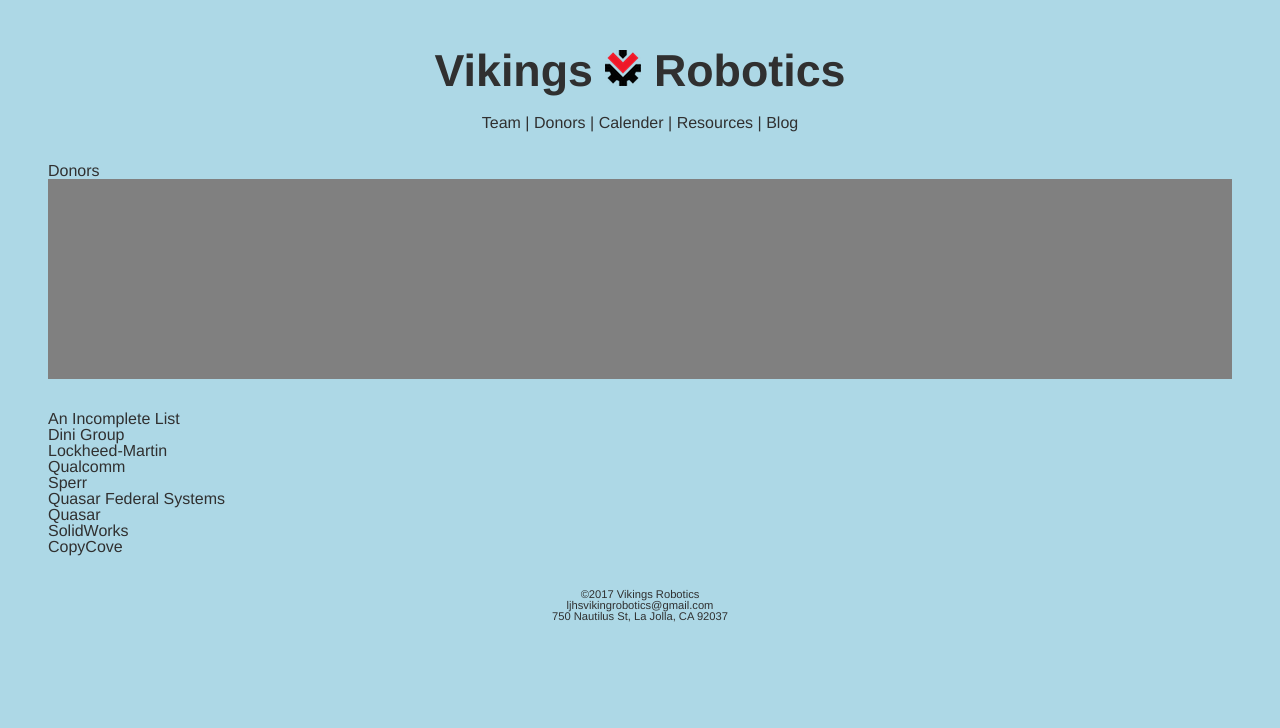
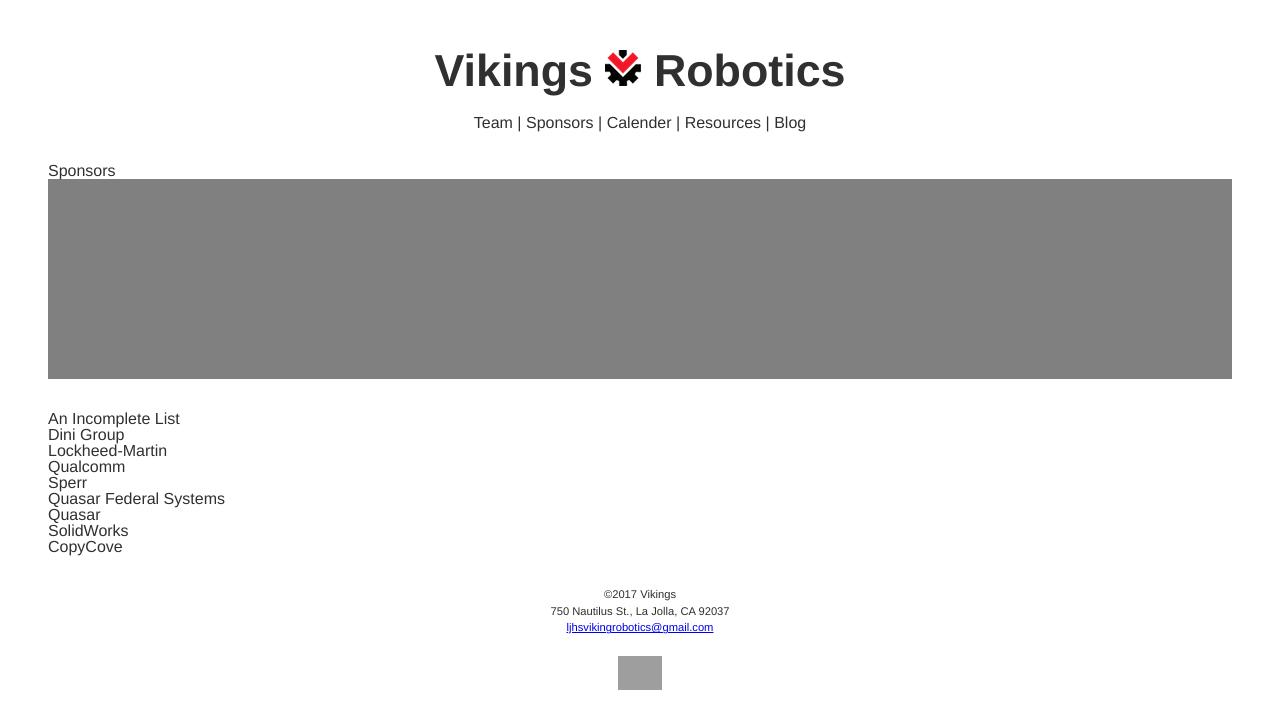
Before and after one commit to FRCTeam2984/site-deploy, a plain HTML site: page donors/index.html in a window 1280 px wide. Drawn offline with Linux system fonts and the light colour scheme; grey boxes are pictures that could not be loaded.

Commit message:
Updated site

```diff
--- a/css/global.css
+++ b/css/global.css
@@ -61,16 +61,25 @@
   padding: 3em 0 1em 0em;
   text-align: center;
 }
-.internal-logo{
+
+body>footer>address {
+  margin-bottom: 0.5em;
+}
+
+body>footer .social {
+  margin-top: 2em;
+}
+
+body>footer img {
+  width: 4em;
+}
+
+.internal-logo {
   display: block;
 }
 
 @media only screen and (min-width: 500px) {
-  .internal-logo{
-    display:inline;
-  }
-  body {
-
-    background-color: lightblue;
+  .internal-logo {
+    display: inline;
   }
 }
--- /dev/null
+++ b/css/sponsors.css
@@ -0,0 +1,10 @@
+.sponsor-video {
+  background-color: grey;
+  height: 200px;
+  margin-bottom: 2em;
+}
+
+.sponsor-logos {
+  background-color: grey;
+  height: 60px;
+}
--- a/donors/index.html
+++ b/donors/index.html
@@ -9,12 +9,12 @@
     <link rel="stylesheet" href="/css/global.css">
 
         <link rel="stylesheet" href="/css/index.css">
-        <link rel = "stylesheet" href = "/css/donors.css">
+        <link rel = "stylesheet" href = "/css/sponsors.css">
 
 
     <link rel="icon" type="image/png" href="/images/favicon.png">
 
-      <title>Donors - FRC Team 2984</title>
+      <title>Sponsors - FRC Team 2984</title>
   </head>
   <body>
     <header>
@@ -28,16 +28,17 @@
       <nav>
         <ol>
           <li><a href="/">Team</a></li>
-          <li><a href="/donors/">Donors</a></li>
+          <li><a href="/sponsors/">Sponsors</a></li>
           <li><a href="/">Calender</a></li>
           <li><a href="/">Resources</a></li>
           <li><a href="/blog/">Blog</a></li>
         </ol>
-      </nav>    </header>
+      </nav>
+    </header>
     <main>
           <article>
       <header>
-            <h1>Donors</h1>
+            <h1>Sponsors</h1>
       </header>
       <div class="main">
         <div class="sponsor-video">
@@ -60,9 +61,21 @@
 
     </main>
     <footer>
-      <p class="copyright">&copy;2017 Vikings Robotics</p>
-      <p class="contact us">ljhsvikingrobotics@gmail.com</p>
-      <p class ="school address">750 Nautilus St, La Jolla, CA 92037</p>
+      <address>
+        &copy;2017&nbsp;Vikings
+      </address>
+      <address>
+        750 Nautilus St., La Jolla, CA 92037
+      </address>
+      <address>
+        <a href="mailto:ljhsvikingrobotics@gmail.com">ljhsvikingrobotics@gmail.com</a>
+      </addresss>
+      <ul class="social">
+        <li>
+          <a href="https://github.com/FRCTeam2984"><img src="/images/octo-cat.png"></a>
+        </li>
+      </ul>
     </footer>
+
   </body>
 </html>
```
Also changed, not shown: blog/index.html (+18 -5 lines), blog/page/1/index.html (+18 -5 lines), blog/viking-vision/index.html (+18 -5 lines), index.html (+18 -5 lines), 1 other file.
